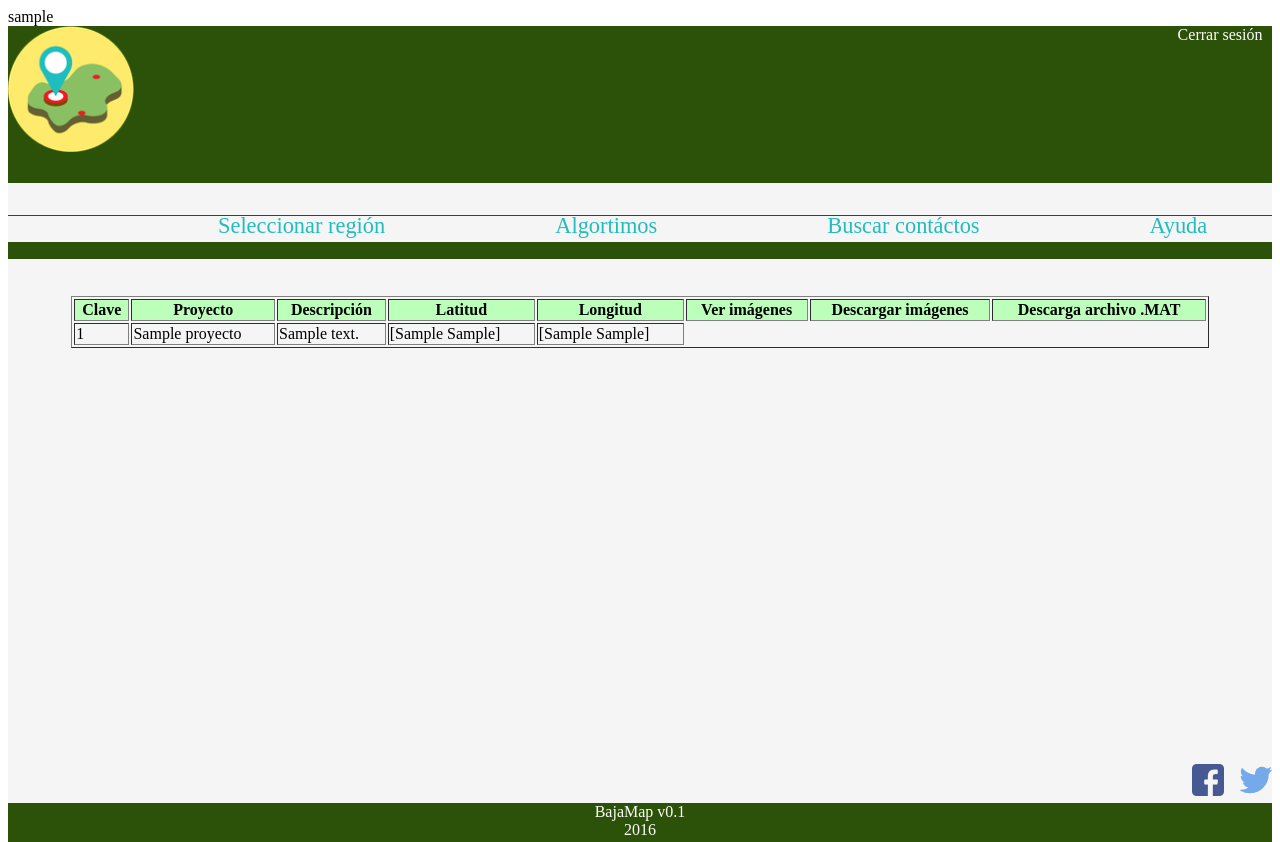
After one commit to KshanaRules/BajaMap, a PHP site: page /verProyectos.php in a window 1280 px wide. The commit adds this page. Run offline with PHP 8.4, Linux system fonts and the light colour scheme; the visitor is signed in with stand-in values (Sample User, id 1); tables that the repository leaves empty or names only in its code hold one stand-in row (values such as "Sample post"); some libraries are stand-ins or nearby versions.

Commit message:
Add files via upload
Agregar sección ver proyectos
Ver proyectos muestra tabla con descripción de las regiones que se han solicitado

```diff
--- a/estilo.css
+++ b/estilo.css
@@ -268,3 +268,12 @@ footer{
 .obligatorio{
     color:red;
 }
+
+.muestraProyectos table{
+    margin: auto;
+}
+
+.muestraProyectos table th{
+    font-size: 1em;
+    background-color: #BFB
+}
--- a/funciones.js
+++ b/funciones.js
@@ -16,6 +16,7 @@ function iniciaAjax() {
 function inicio() {
     $("#registraUsuario").click(registraUsuario);
     $("#login").click(login);
+    $("#verProyectos").click(verProyectos);
 	$("#prueba").click(prueba);
 	$("#submenu").hover(function(){
     $(".sub-menu").show();}, function(){ $(".sub-menu").hide();});
@@ -33,11 +34,17 @@ function prueba2() {
 }
 
 function crearProyecto(proyecto,descripcion){
+    alert('sss')
     a = iniciaAjax();
     a.onreadystatechange = muestraContenido;
     a.open('POST', 'creaProyecto.php', true);
     a.setRequestHeader("Content-Type", "application/x-www-form-urlencoded");
     a.send("proyecto="+proyecto+"&descripcion="+descripcion);
+}
+
+function verProyectos(){
+    window.location.href='verProyectos.php'
+
 }
 
 function cadena() {
--- a/funciones.php
+++ b/funciones.php
@@ -37,11 +37,29 @@ function cargaRegiones(){
     <?
     while($datos=mysqli_fetch_row($res)){
     ?>
-        <option> <?php echo $datos[1]; ?> </option>
+        <option value=<?php echo $datos[0];?> > <?php echo $datos[1]; ?> </option>
     <?php
     }
     ?>
         </select>
     <?php
 }
+function cargaProyectos(){
+    $l = bd();
+    mysqli_select_db($l,"matlab");
+    //$q ="select id,nombre, descripcion from proyectos where idUsuarios='$_SESSION[id]' order by id";
+    $q ="select p.id, p.nombre, p.descripcion, r.lat1,r.lat2,r.lon1,r.lon2 from proyectos p INNER JOIN regiones r ON p.id = r.idProyectos";//where idUsuarios='$_SESSION[id]' order by id";
+    $res = mysqli_query($l,$q) or die("Error");
+    while($datos=mysqli_fetch_row($res)){
 ?>
+        <tr>
+            <td>  <?php echo $datos[0];  ?> </td>
+            <td>  <?php echo $datos[1];  ?> </td>
+            <td>  <?php echo $datos[2];  ?> </td>
+            <td>  <?php echo "[".$datos[3]." ".$datos[4]."]"?> </td>
+            <td>  <?php echo "[".$datos[5]." ".$datos[6]."]"?> </td>
+        </tr>
+<?php
+    }
+}
+?>
--- /dev/null
+++ b/verProyectos.php
@@ -0,0 +1,87 @@
+<?php
+    @session_start();
+    include ("funciones.php");
+    echo $_SESSION[usuario];
+?>
+<html>
+<head>
+  <title>BajaMap 0.1</title>
+  <meta name="viewport" content="width=device-width, initial-scale=1">
+  <meta charset="utf-8">
+  <link rel="stylesheet"  type="text/css" href="estilo.css">
+  <link rel="stylesheet" href="//code.jquery.com/ui/1.12.1/themes/base/jquery-ui.css">
+  <link rel="stylesheet" href="//code.jquery.com/ui/1.12.1/themes/base/jquery-ui.css">
+  <link rel="stylesheet" href="css/formulario.css">
+  <script type="text/javascript" src="js/jquery-3.3.1.min.js"></script>
+  <script src="https://code.jquery.com/ui/1.12.1/jquery-ui.js"></script>
+
+  <script>
+    $( function() {
+      $(".datepicker" ).datepicker();
+    });
+  </script>
+  <script src="funciones.js"></script>
+  <script src="js/proyecto.js"> </script>
+  <script>
+     window.onload =inicio;
+  </script>
+</head>
+<body>
+  <section id="wrap">
+  <section id="cabeza">
+  <img src="img/local.png" class="logo">
+  <section id="usuarioLogin">
+  <?php
+    if($_SESSION[usuario]==""){
+    ?>
+      <a href="iniciarSesion.php"> <img src="img/usuario.png" class="usuarioImgHidden">
+      <img src="img/usuario.png" class="usuarioImg">
+      <span> Iniciar sesión </span>
+      </a>
+      <p>&nbsp;</p>
+      <a href="creaCuenta.php" class="creaCuenta"> <span> Crear cuenta</span></a>
+      <?php
+    }
+    else{
+      ?>
+      <a href="cerrarSesion.php" class="creaCuenta"> <span> Cerrar sesión</span></a>
+      <?php
+    }
+    ?>
+  </section>
+  </section>
+  <section id="main">
+  <section id="menu">
+    <?php echo menu(); ?>
+  </section>
+  <section id="cintaVerde"></section>
+  <div class="muestraProyectos">
+  <br/>
+    <table width= "90%" border="1">
+      <tr>
+        <th> Clave </th>
+        <th> Proyecto </th>
+        <th> Descripción </th>
+        <th> Latitud </th>
+        <th> Longitud </th>
+        <th> Ver imágenes </th>
+        <th> Descargar imágenes </th>
+        <th> Descarga archivo .MAT </th>
+      </tr>
+      <?php cargaProyectos(); ?>
+    </table>
+  </div>
+</section>
+
+<section id="socialMedia">
+    <a href="https://www.twitter.com/" target="_blank"><img src="img/gorjeo.png" class="redes"> </a>
+    <a href="https://www.facebook.com/" target="_blank"><img src="img/facebook.png" class="redes"></a>
+</section>
+
+<footer>
+    BajaMap v0.1 <br/>
+    2016
+</footer>
+</section>
+</body>
+</html>
```
Also changed, not shown: matlab.php (+17 -6 lines), 1 other file.
